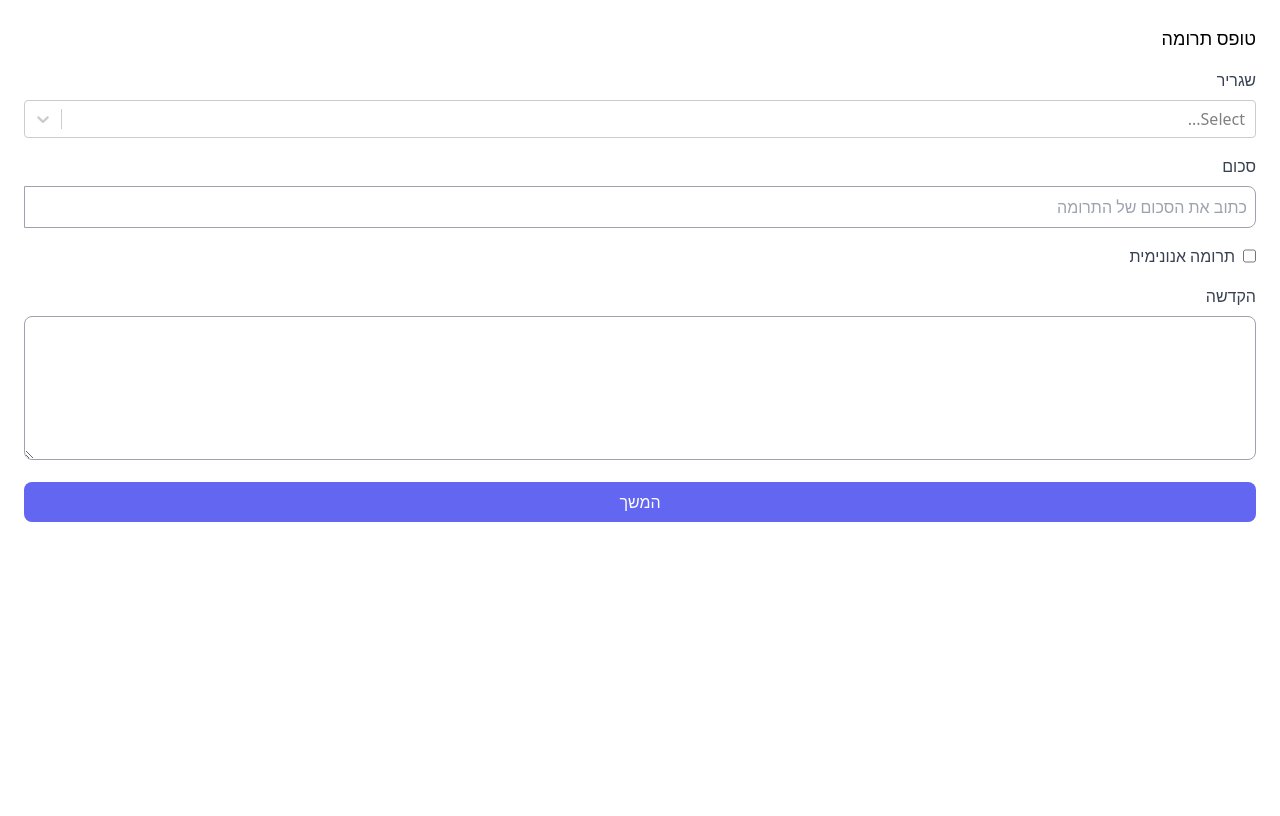
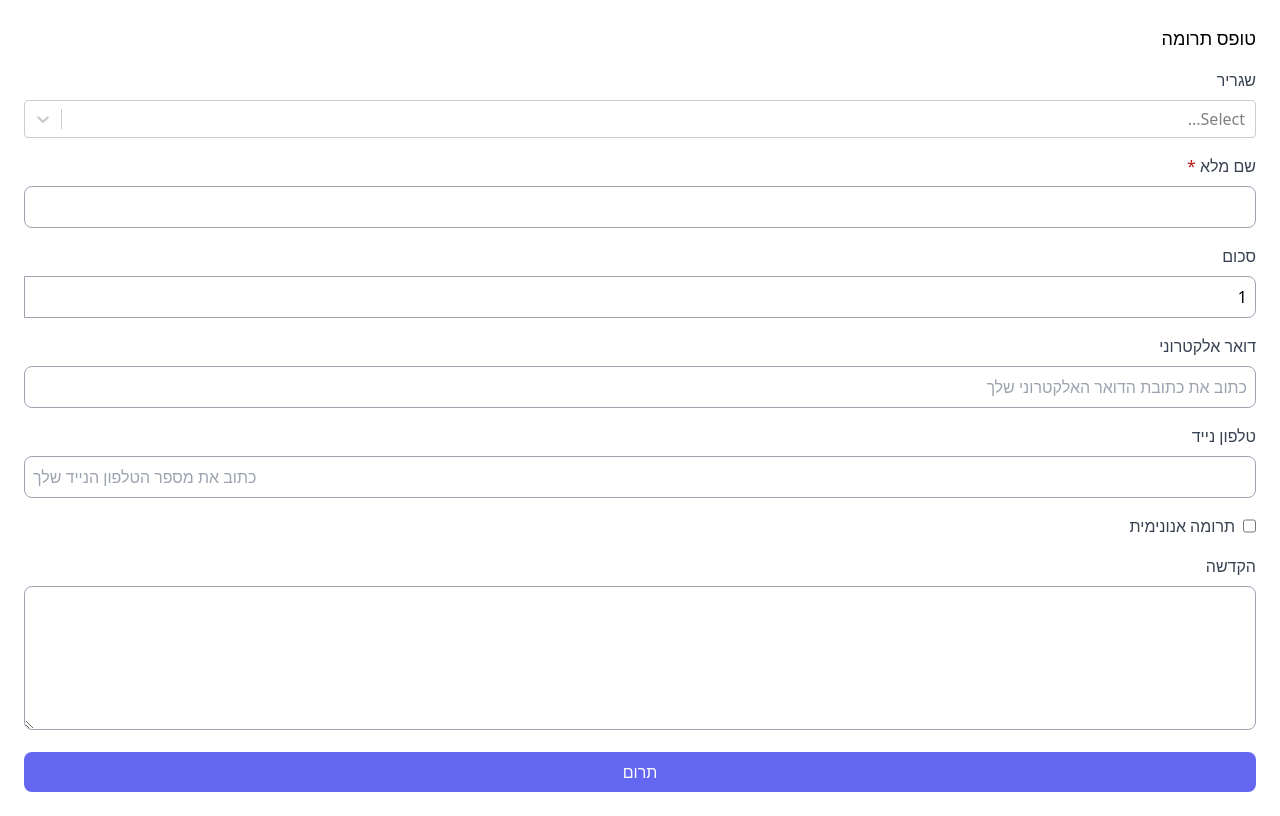
Before and after one commit to dovid-moshe-crow/bit-form, a Next.js app: page / in a window 1280 px wide. Built offline with nearby package versions, Linux system fonts and the light colour scheme; no server answers.

Commit message:
Update index.tsx

```diff
--- a/src/pages/index.tsx
+++ b/src/pages/index.tsx
@@ -1,4 +1,4 @@
-/* eslint-disable */
+ /* eslint-disable */
 
 import type { InferGetServerSidePropsType, NextApiResponse } from "next";
 import Head from "next/head";
@@ -34,9 +34,9 @@ const Home = ({
   data,
 }: InferGetServerSidePropsType<typeof getServerSideProps>) => {
   const [amb, setAmb] = useState<string>();
-  //const [fullName, setFullName] = useState("");
-  //const [email, setEmail] = useState("");
-  //const [phoneNumber, setPhoneNumber] = useState("");
+  const [fullName, setFullName] = useState("");
+  const [email, setEmail] = useState("");
+  const [phoneNumber, setPhoneNumber] = useState("");
   const [anonymous, setAnonymous] = useState(false);
   const [dedication, setDedication] = useState("");
   const [amount, setAmount] = useState(1);
@@ -54,17 +54,15 @@ const Home = ({
      *  dedication
      */
 
-    // &custom_field_03=${encodeURIComponent(
-    //   fullName
-    // )}&custom_field_04=${encodeURIComponent(
-    //   email
-    // )}&custom_field_05=${encodeURIComponent(
-    //   phoneNumber
-    // )}
-
     window.location.href = `https://secure.cardcom.solutions/e/kRGe0T0JvEyRfy98wAxBxA?sum=${amount}&custom_field_01=${
       data.campaign
-    }&custom_field_02=${amb}&custom_field_06=${encodeURIComponent(
+    }&custom_field_02=${amb}&subscribers_name=${encodeURIComponent(
+      fullName
+    )}&subscribers_email=${encodeURIComponent(
+      email
+    )}&subscribers_phone=${encodeURIComponent(
+      phoneNumber
+    )}&custom_field_06=${encodeURIComponent(
       anonymous
     )}&custom_field_07=${encodeURIComponent(
       dedication
@@ -103,18 +101,19 @@ const Home = ({
           )}
         </div>
 
-        {/* <div className="mb-4">
+        <div className="mb-4">
           <label className="mb-2 block font-medium text-gray-700">
             שם מלא <span className="text-red-700">*</span>
           </label>
           <input
             required
+            value={fullName}
             className="w-full rounded-lg border border-gray-400 p-2"
             type="text"
             onChange={(ev) => setFullName(ev.target.value)}
             name="full_name"
           />
-        </div> */}
+        </div>
 
         <div className="mb-4">
           <label className="mb-2 block font-medium text-gray-700">סכום</label>
@@ -124,13 +123,14 @@ const Home = ({
               type="number"
               name="amount"
               min={1}
+              value={amount}
               onChange={(e) => setAmount(parseInt(e.target.value))}
               placeholder="כתוב את הסכום של התרומה"
               required
             />
           </div>
         </div>
-{/*
+
         <div className="mb-4">
           <label className="mb-2 block font-medium text-gray-700">
             דואר אלקטרוני
@@ -139,23 +139,25 @@ const Home = ({
             className="w-full rounded-lg border border-gray-400 p-2"
             type="email"
             name="email"
+            value={email}
             onChange={(ev) => setEmail(ev.target.value)}
             placeholder="כתוב את כתובת הדואר האלקטרוני שלך"
           />
-        </div> */}
+        </div>
 
-        {/* <div className="mb-4">
+        <div className="mb-4">
           <label className="mb-2 block font-medium text-gray-700">
             טלפון נייד
           </label>
           <input
             className="w-full rounded-lg border border-gray-400 p-2"
             type="tel"
+            value={phoneNumber}
             onChange={(ev) => setPhoneNumber(ev.target.value)}
             name="phone"
             placeholder="כתוב את מספר הטלפון הנייד שלך"
           />
-        </div> */}
+        </div>
         <div className="mb-4 flex justify-start">
           <input
             className=" rounded-lg border border-gray-400"
@@ -174,12 +176,13 @@ const Home = ({
           <textarea
             className="h-36 w-full rounded-lg border border-gray-400 p-2"
             name="dedication"
+            value={dedication}
             onChange={(ev) => setDedication(ev.target.value)}
           />
         </div>
 
         <button className="w-full rounded-lg bg-indigo-500 py-2 px-4 text-white hover:bg-indigo-600">
-          המשך
+          תרום
         </button>
       </form>
     </>
```
